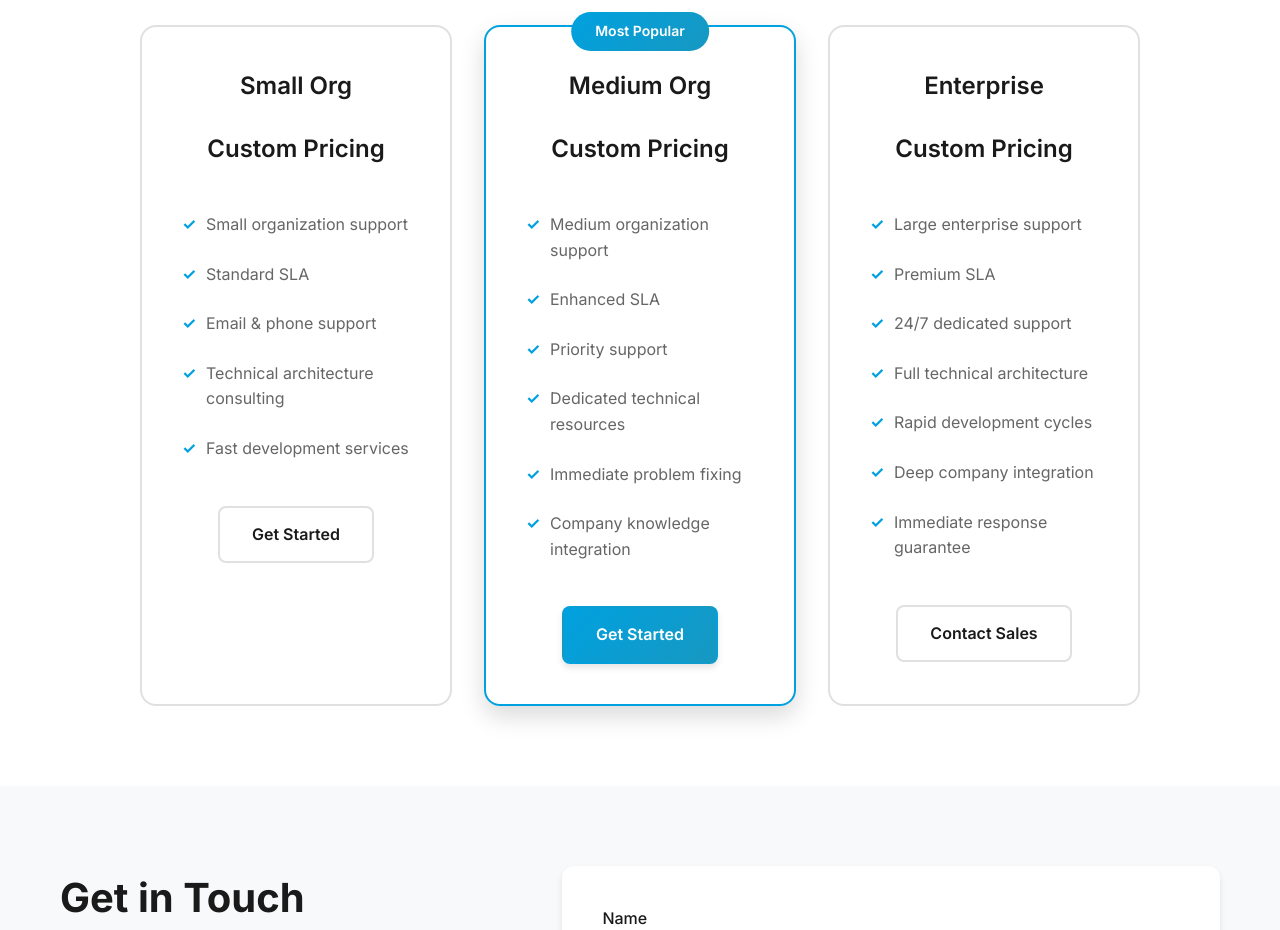
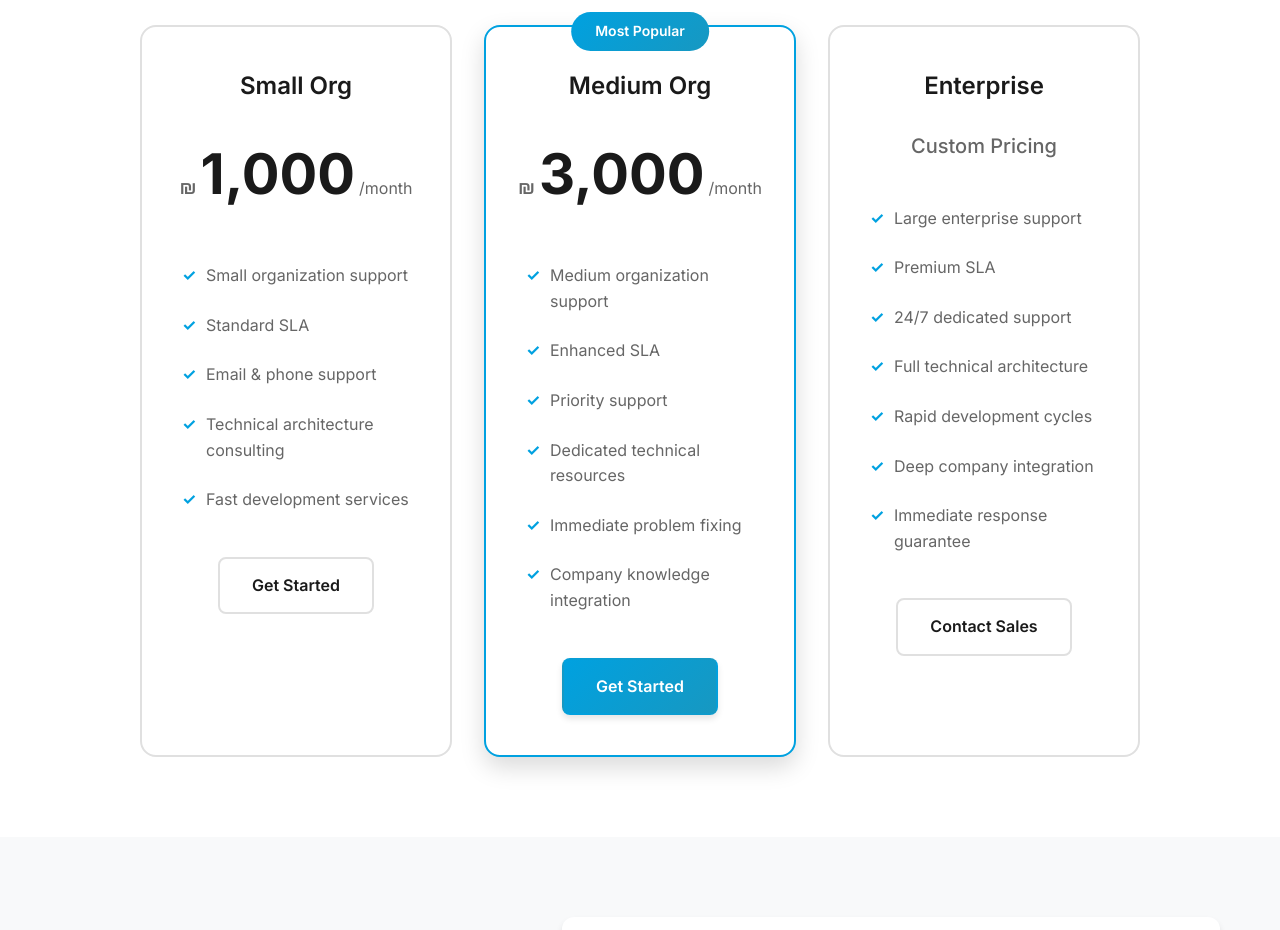
Before and after one commit to arielberg/w3b.works, a website: page index.html in a window 1280 px wide. Shown: the part 3360-4290 px from the top of the page. Drawn offline with Linux system fonts and the light colour scheme.

Commit message:
set prices

```diff
--- a/index.html
+++ b/index.html
@@ -204,7 +204,9 @@
                 <div class="pricing-card">
                     <h3 data-i18n="pricing.small.title">Small Org</h3>
                     <div class="price">
-                        <span class="currency" data-i18n="pricing.custom">Custom Pricing</span>
+                        <span class="currency" data-i18n="pricing.small.currency">₪</span>
+                        <span class="amount" data-i18n="pricing.small.amount">1,000</span>
+                        <span class="period" data-i18n="pricing.period">/month</span>
                     </div>
                     <ul class="pricing-features">
                         <li data-i18n="pricing.small.item1">Small organization support</li>
@@ -219,7 +221,9 @@
                     <div class="badge" data-i18n="pricing.popular">Most Popular</div>
                     <h3 data-i18n="pricing.medium.title">Medium Org</h3>
                     <div class="price">
-                        <span class="currency" data-i18n="pricing.custom">Custom Pricing</span>
+                        <span class="currency" data-i18n="pricing.medium.currency">₪</span>
+                        <span class="amount" data-i18n="pricing.medium.amount">3,000</span>
+                        <span class="period" data-i18n="pricing.period">/month</span>
                     </div>
                     <ul class="pricing-features">
                         <li data-i18n="pricing.medium.item1">Medium organization support</li>
--- a/script.js
+++ b/script.js
@@ -186,13 +186,18 @@
         'pricing.popular': 'Most Popular',
         'pricing.getStarted': 'Get Started',
         'pricing.contactSales': 'Contact Sales',
+        'pricing.period': '/month',
         'pricing.small.title': 'Small Org',
+        'pricing.small.currency': '₪',
+        'pricing.small.amount': '1,000',
         'pricing.small.item1': 'Small organization support',
         'pricing.small.item2': 'Standard SLA',
         'pricing.small.item3': 'Email & phone support',
         'pricing.small.item4': 'Technical architecture consulting',
         'pricing.small.item5': 'Fast development services',
         'pricing.medium.title': 'Medium Org',
+        'pricing.medium.currency': '₪',
+        'pricing.medium.amount': '3,000',
         'pricing.medium.item1': 'Medium organization support',
         'pricing.medium.item2': 'Enhanced SLA',
         'pricing.medium.item3': 'Priority support',
@@ -282,13 +287,18 @@
         'pricing.popular': 'הכי פופולרי',
         'pricing.getStarted': 'התחל עכשיו',
         'pricing.contactSales': 'צור קשר עם מכירות',
+        'pricing.period': '/חודש',
         'pricing.small.title': 'ארגון קטן',
+        'pricing.small.currency': '₪',
+        'pricing.small.amount': '1,000',
         'pricing.small.item1': 'תמיכה לארגון קטן',
         'pricing.small.item2': 'SLA סטנדרטי',
         'pricing.small.item3': 'תמיכה באימייל ובטלפון',
         'pricing.small.item4': 'ייעוץ ארכיטקטורה טכנית',
         'pricing.small.item5': 'שירותי פיתוח מהיר',
         'pricing.medium.title': 'ארגון בינוני',
+        'pricing.medium.currency': '₪',
+        'pricing.medium.amount': '3,000',
         'pricing.medium.item1': 'תמיכה לארגון בינוני',
         'pricing.medium.item2': 'SLA משופר',
         'pricing.medium.item3': 'תמיכה בעדיפות',
--- a/styles.css
+++ b/styles.css
@@ -559,9 +559,9 @@
 }
 
 .currency {
-    font-size: 1.5rem;
-    font-weight: 600;
-    color: var(--text-dark);
+    font-size: 1.25rem;
+    font-weight: 500;
+    color: var(--text-light);
 }
 
 .amount {
```
